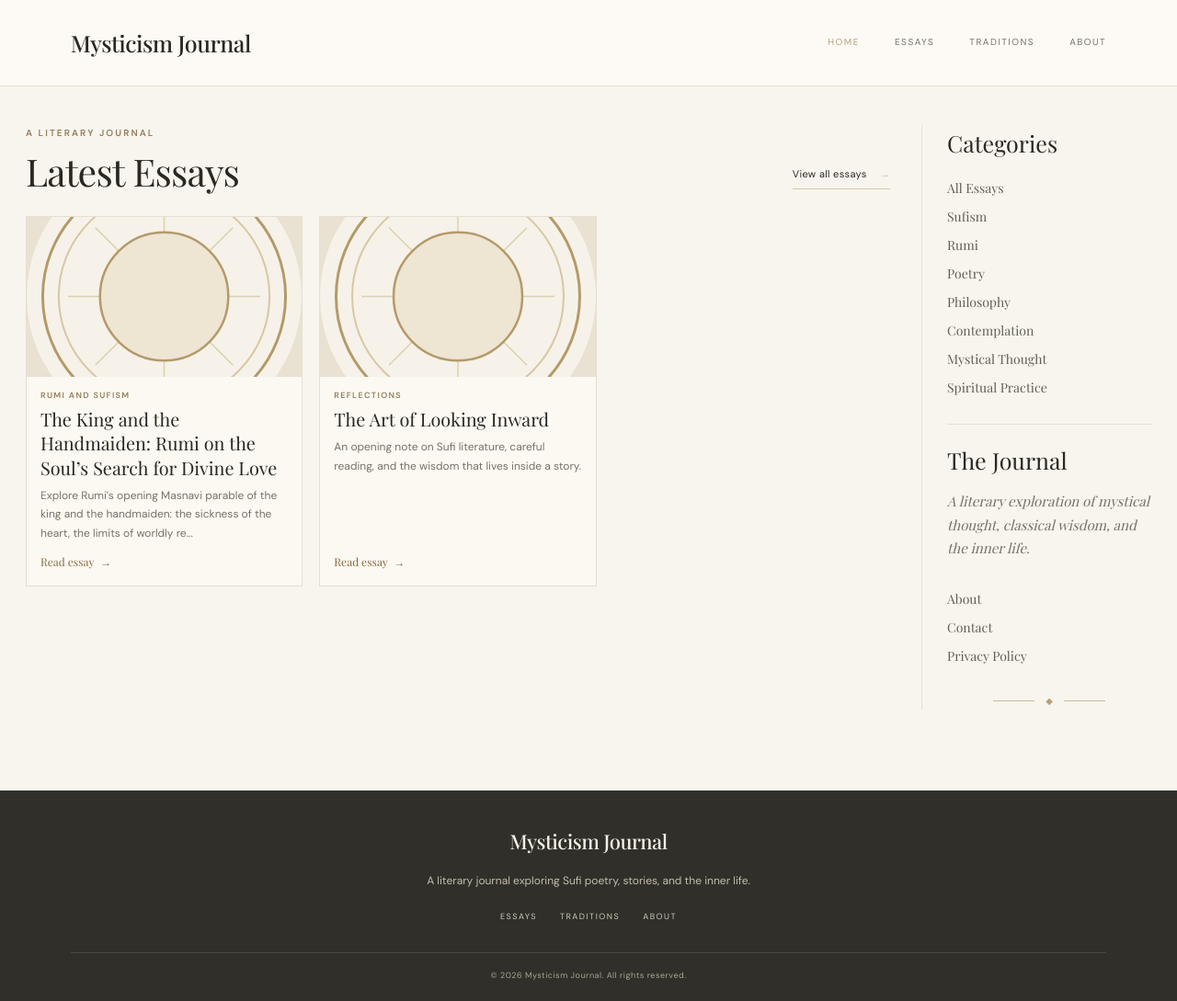
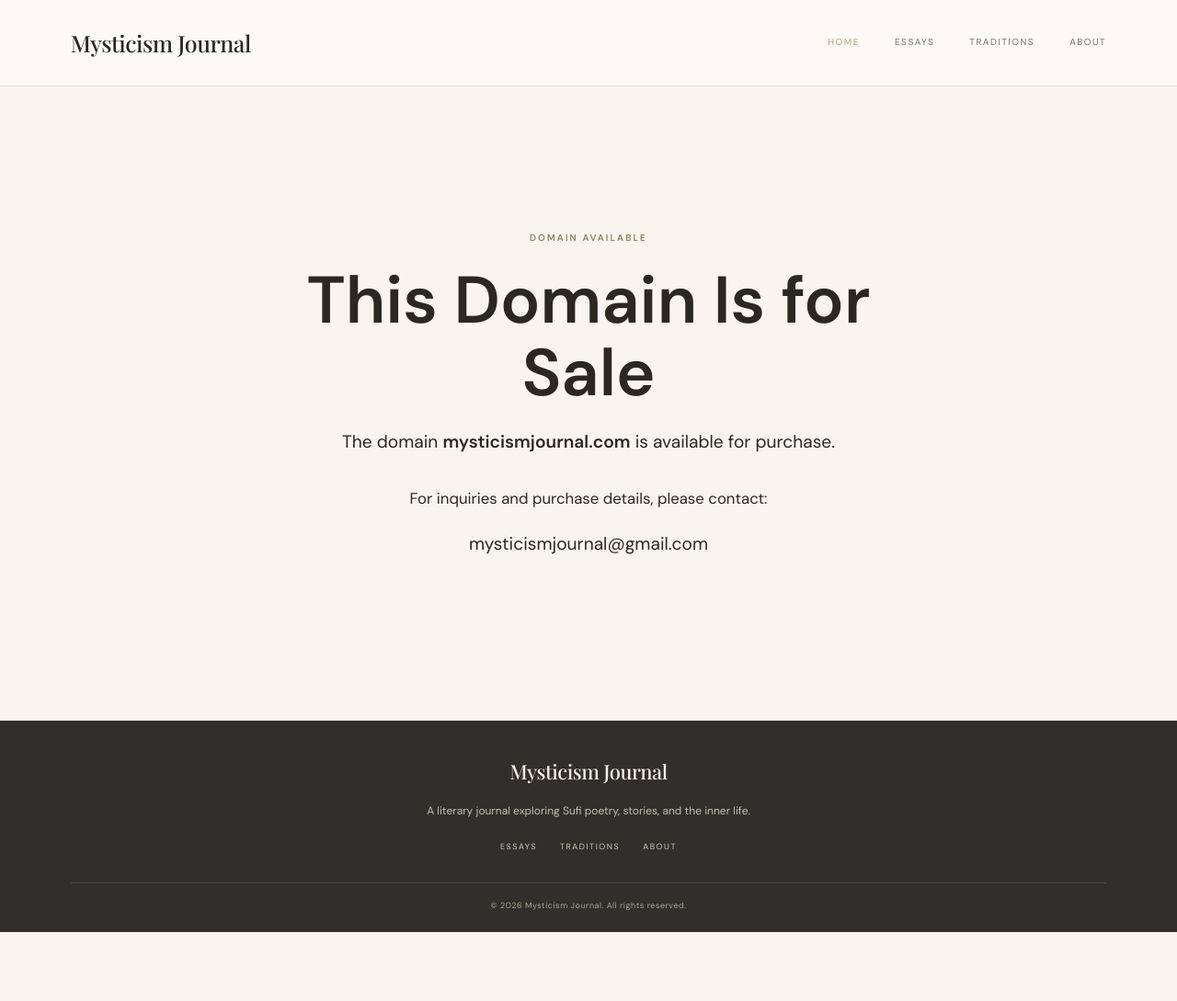
Before and after one commit to newton300/mysticism-journal, a Jekyll site: the page built from index.html, in a window 1280 px wide. Shown: the whole page at 92% size. Built offline with Jekyll 4.4.1, drawn with Linux system fonts in a browser that asks for light colours; some web fonts are replaced; after the commit the page ends 1014 px from its top, so only the background shows below that.

Commit message:
Restore domain-for-sale landing page

```diff
--- a/index.html
+++ b/index.html
@@ -1,83 +1,14 @@
 ---
 layout: default
-title: Mysticism Journal — Literature, Mysticism & Philosophy
-description: Essays on Sufi literature, poetry, philosophy, and the inner life.
+title: Domain for Sale
+description: MysticismJournal.com is available for purchase. Contact us for inquiries.
+permalink: /
 ---
 
-<section class="journal-home">
-  <div class="journal-main">
-    <div class="journal-heading">
-      <div>
-        <p class="eyebrow">A literary journal</p>
-        <h1>Latest Essays</h1>
-      </div>
-      <a class="text-link" href="{{ '/essays/' | relative_url }}">View all essays <span aria-hidden="true">→</span></a>
-    </div>
-
-    {% assign preview_images = "https://images.unsplash.com/photo-1516483638261-f4dbaf036963?auto=format&fit=crop&w=900&q=82|https://images.unsplash.com/photo-1519682337058-a94d519337bc?auto=format&fit=crop&w=900&q=82|https://images.unsplash.com/photo-1490730141103-6cac27aaab94?auto=format&fit=crop&w=900&q=82|https://images.unsplash.com/photo-1500530855697-b586d89ba3ee?auto=format&fit=crop&w=900&q=82|https://images.unsplash.com/photo-1470770841072-f978cf4d019e?auto=format&fit=crop&w=900&q=82|https://images.unsplash.com/photo-1516979187457-637abb4f9353?auto=format&fit=crop&w=900&q=82|https://images.unsplash.com/photo-1500534314209-a25ddb2bd429?auto=format&fit=crop&w=900&q=82|https://images.unsplash.com/photo-1519681393784-d120267933ba?auto=format&fit=crop&w=900&q=82|https://images.unsplash.com/photo-1470252649378-9c29740c9fa8?auto=format&fit=crop&w=900&q=82" | split: "|" %}
-    <div class="journal-grid">
-      {% assign journal_posts = site.posts | slice: 0, 9 %}
-      {% if journal_posts.size > 0 %}
-        {% for post in journal_posts %}
-          {% assign image_index = forloop.index0 | modulo: 9 %}
-          {% assign fallback_image = preview_images[image_index] %}
-          <article class="journal-card">
-            <a class="journal-card-image" href="{{ post.url | relative_url }}" aria-label="Read {{ post.title | escape }}">
-              <img src="{% if post.image contains "://" %}{{ post.image }}{% elsif post.image %}{{ post.image | relative_url }}{% else %}{{ fallback_image }}{% endif %}" alt="{{ post.image_alt | default: post.title | escape }}" loading="{% if forloop.index <= 3 %}eager{% else %}lazy{% endif %}" decoding="async">
-            </a>
-            <div class="journal-card-body">
-              <p class="journal-card-category">{{ post.category | default: "Essays" | escape }}</p>
-              <h2><a href="{{ post.url | relative_url }}">{{ post.title | escape }}</a></h2>
-              <p class="journal-card-excerpt">{{ post.description | default: post.excerpt | strip_html | normalize_whitespace | truncate: 125 }}</p>
-              <a class="journal-card-link" href="{{ post.url | relative_url }}">Read essay <span aria-hidden="true">→</span></a>
-            </div>
-          </article>
-        {% endfor %}
-      {% else %}
-        {% assign preview_titles = "The Wisdom of Rumi|The Silence Beyond Words|The Language of the Heart|The Inner Journey|The Search for Truth|Love as a Way of Being|The Unity of Existence|The Beauty of the Transient|The Path of Surrender" | split: "|" %}
-        {% assign preview_categories = "Sufism|Contemplation|Poetry|Philosophy|Mystical Thought|Rumi|Islamic Thought|Literature|Spiritual Practice" | split: "|" %}
-        {% assign preview_descriptions = "On love, longing, and the journey toward the infinite.|On stillness, inward attention, and the limits of language.|On the poetic expression of the soul in mystical literature.|Reflections on self-knowledge and the nature of being.|A reflection on wisdom, perception, and the unseen.|Exploring love as a transformative power and a path to the divine.|On the relationship between the human, the world, and the divine.|On impermanence, memory, and the eternal in the temporal.|On trust, letting go, and the wisdom of the heart." | split: "|" %}
-        {% for title in preview_titles %}
-          {% assign card_index = forloop.index0 %}
-          <article class="journal-card">
-            <a class="journal-card-image" href="{{ '/essays/' | relative_url }}" aria-label="Explore {{ title | escape }}">
-              <img src="{{ preview_images[card_index] }}" alt="" loading="{% if forloop.index <= 3 %}eager{% else %}lazy{% endif %}" decoding="async">
-            </a>
-            <div class="journal-card-body">
-              <p class="journal-card-category">{{ preview_categories[card_index] }}</p>
-              <h2><a href="{{ '/essays/' | relative_url }}">{{ title }}</a></h2>
-              <p class="journal-card-excerpt">{{ preview_descriptions[card_index] }}</p>
-              <a class="journal-card-link" href="{{ '/essays/' | relative_url }}">Explore essays <span aria-hidden="true">→</span></a>
-            </div>
-          </article>
-        {% endfor %}
-      {% endif %}
-    </div>
-  </div>
-
-  <aside class="journal-sidebar" aria-label="Explore the journal">
-    <section class="sidebar-section">
-      <h2>Categories</h2>
-      <ul class="category-list">
-        <li><a href="{{ '/essays/' | relative_url }}">All Essays</a></li>
-        <li><a href="{{ '/traditions/' | relative_url }}">Sufism</a></li>
-        <li><a href="{{ '/traditions/' | relative_url }}">Rumi</a></li>
-        <li><a href="{{ '/essays/' | relative_url }}">Poetry</a></li>
-        <li><a href="{{ '/essays/' | relative_url }}">Philosophy</a></li>
-        <li><a href="{{ '/essays/' | relative_url }}">Contemplation</a></li>
-        <li><a href="{{ '/essays/' | relative_url }}">Mystical Thought</a></li>
-        <li><a href="{{ '/essays/' | relative_url }}">Spiritual Practice</a></li>
-      </ul>
-    </section>
-    <section class="sidebar-section journal-about">
-      <h2>The Journal</h2>
-      <p>A literary exploration of mystical thought, classical wisdom, and the inner life.</p>
-    </section>
-    <nav class="sidebar-links" aria-label="Journal information">
-      <a href="{{ '/about/' | relative_url }}">About</a>
-      <a href="mailto:mysticismjournal@gmail.com">Contact</a>
-      <a href="{{ '/privacy/' | relative_url }}">Privacy Policy</a>
-    </nav>
-    <div class="sidebar-ornament" aria-hidden="true"><span></span>◆<span></span></div>
-  </aside>
+<section class="sale-page" style="max-width:760px;margin:12vh auto;padding:48px 24px;text-align:center;">
+  <p class="eyebrow">Domain Available</p>
+  <h1 style="font-size:clamp(2.5rem,7vw,4.5rem);line-height:1.1;margin:18px 0;">This Domain Is for Sale</h1>
+  <p style="font-size:1.2rem;line-height:1.8;">The domain <strong>mysticismjournal.com</strong> is available for purchase.</p>
+  <p style="font-size:1.05rem;line-height:1.8;margin-top:28px;">For inquiries and purchase details, please contact:</p>
+  <p style="font-size:1.2rem;margin-top:10px;"><a href="mailto:mysticismjournal@gmail.com">mysticismjournal@gmail.com</a></p>
 </section>
```
